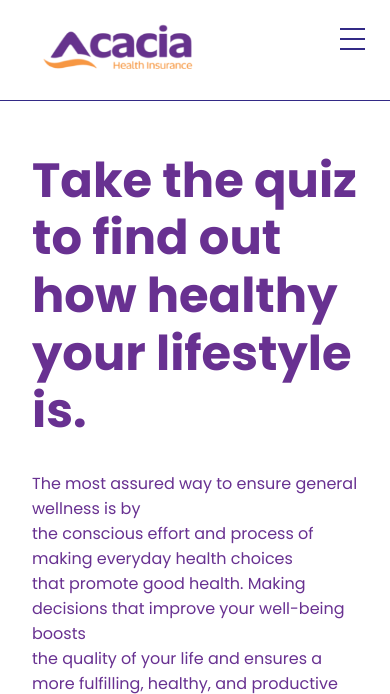
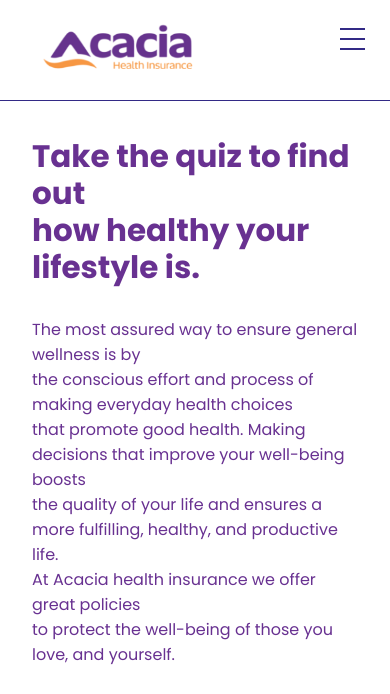
Before and after one commit to i-Blaise/AcaciaQuizApp, a PHP site: page /acaciaQuizApp/Home2/index.html in a window 390 px wide. Shown: the top 694 px of the page. Run offline with PHP 8.4, Linux system fonts and the light colour scheme.

Commit message:
ACACIAQUIZAPP

```diff
--- a/Home2/style.css
+++ b/Home2/style.css
@@ -228,4 +228,7 @@
     width: 250px;
     left: 97px;
   }
+  .left-col_h2 {
+    font-size: 31px;
+  }
 }
```
